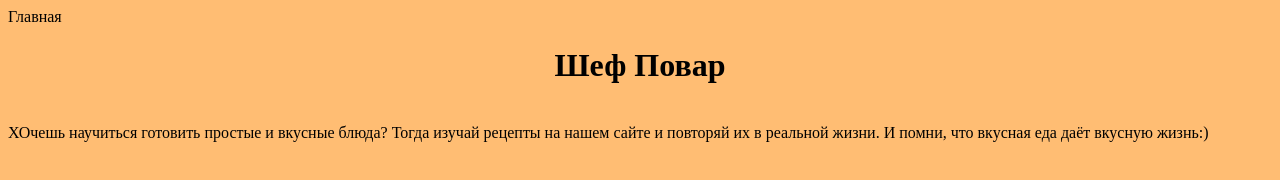
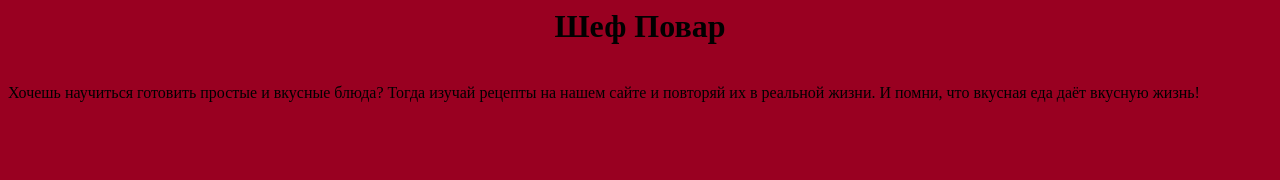
Before and after one commit to frutex/frutex.github.io, a plain HTML site: page Lobby.html in a window 1280 px wide. Drawn offline with Linux system fonts and the light colour scheme.

Commit message:
Update Lobby.html

```diff
--- a/Lobby.html
+++ b/Lobby.html
@@ -1,8 +1,10 @@
 <html>
-<head>Главная</head>
-<body bgcolor="#FFBD73">
+<head>
+  <title>Главная</title>
+</head>
+<body bgcolor="#990021">
 <center><h1>Шеф Повар</h1></center>
   <br>
-  <a>ХОчешь научиться готовить простые и вкусные блюда? Тогда изучай рецепты на нашем сайте и повторяй их в реальной жизни. И помни, что вкусная еда даёт вкусную жизнь:)</a>
+  <a>Хочешь научиться готовить простые и вкусные блюда? Тогда изучай рецепты на нашем сайте и повторяй их в реальной жизни. И помни, что вкусная еда даёт вкусную жизнь!</a>
 </body>
 </html>
```
